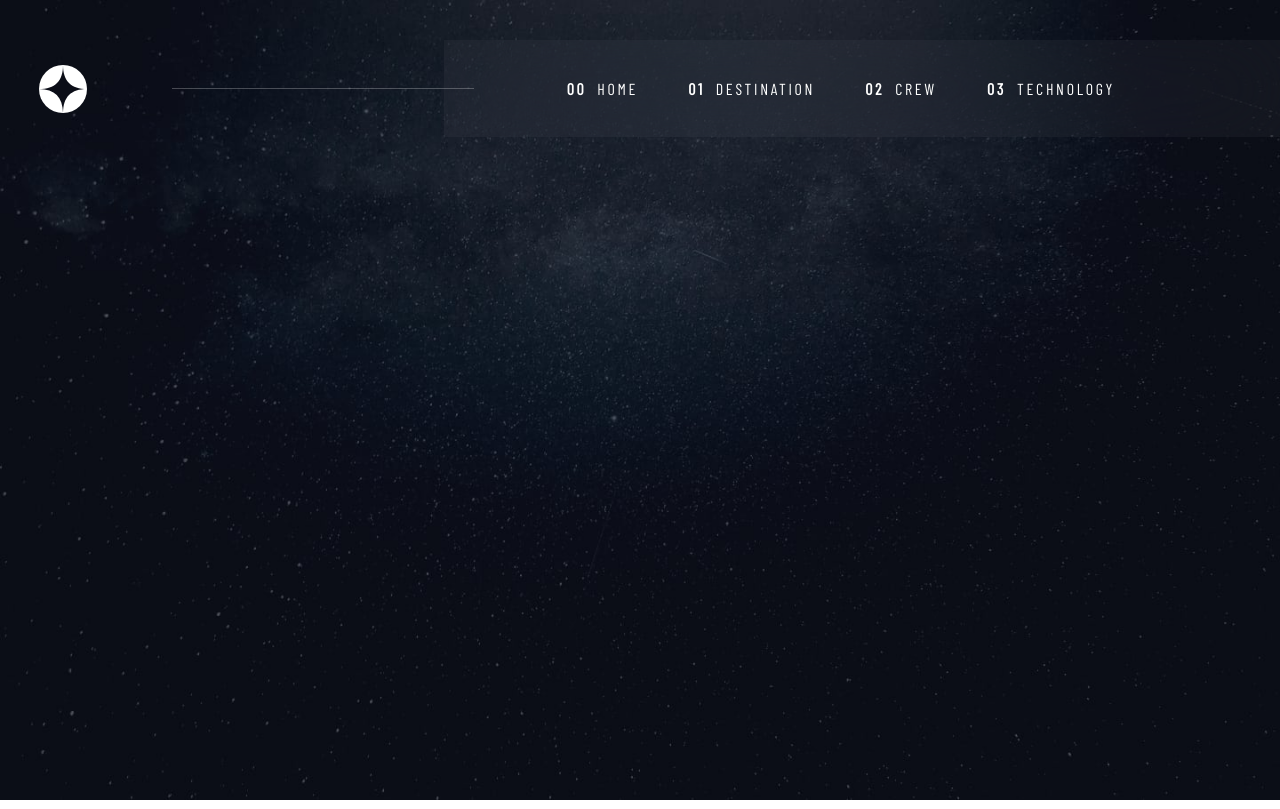
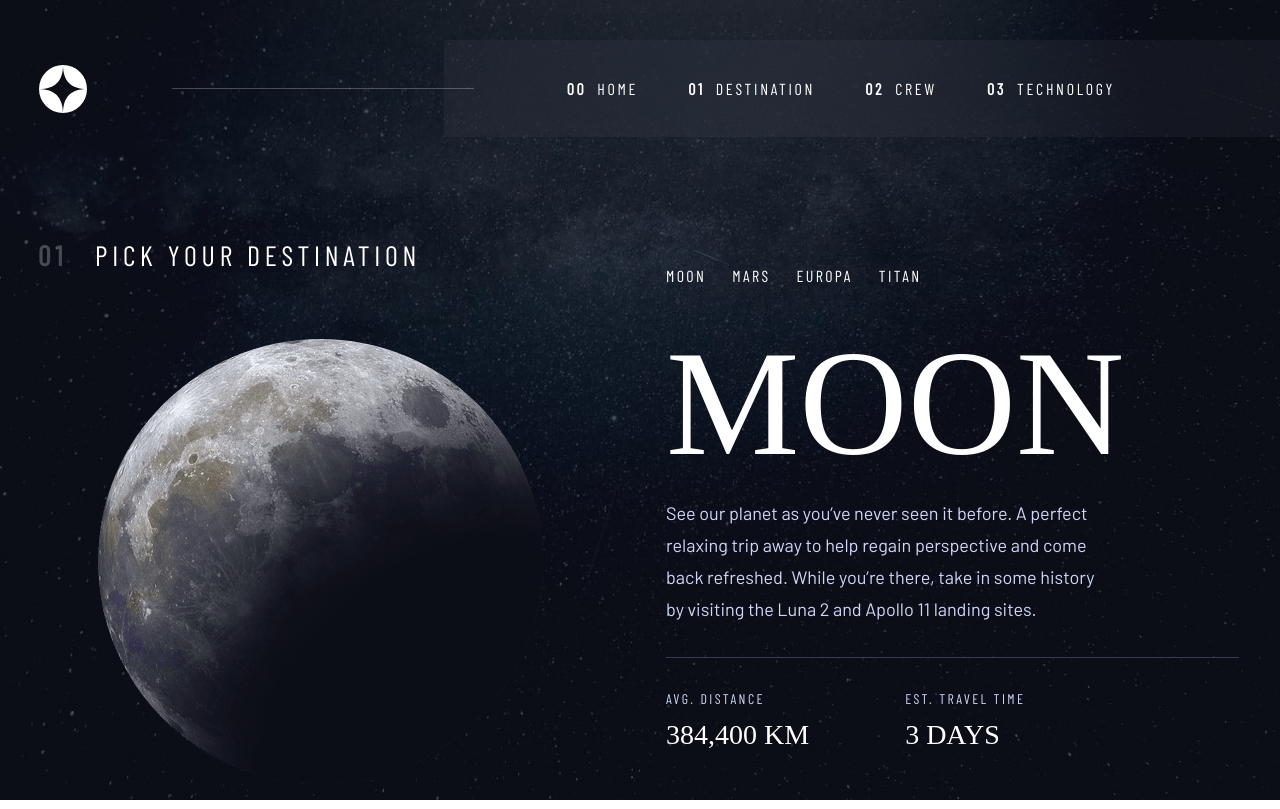
Before and after one commit to YerikAH/space-tourism-frontend-mentor, a React (Vite) app: page / in a window 1280 px wide. Built offline with nearby package versions, Linux system fonts and the light colour scheme; a web font is replaced by a local one.

Commit message:
structure destination done

```diff
--- a/src/components/screen/DestinationComponent.tsx
+++ b/src/components/screen/DestinationComponent.tsx
@@ -1,12 +1,34 @@
 import React from "react";
+/* components */
+import NavegatorComponent from "../NavegatorComponent";
+/* images */
+import mars from "../../assets/destination/image-mars.png";
+import europa from "../../assets/destination/image-europa.png";
+import moon from "../../assets/destination/image-moon.png";
+import titan from "../../assets/destination/image-titan.png";
+/* styles */
 import {
   BgGround,
+  BStyle,
+  Decoration,
+  DivBoxOne,
+  DivBoxTwo,
   DivGridOne,
   DivGridTwo,
+  DivStart,
+  DivTitle,
+  HeadlinePrincipal,
+  HeadlineSecond,
+  ImagePlanet,
+  ImageRespon,
   MainStyle,
+  Navigation,
+  NavigationOptions,
   SectionStyle,
+  Subtitle,
+  TextBodyOne,
+  TextBodyTwo,
 } from "../../styles/destination_style";
-import NavegatorComponent from "../NavegatorComponent";
 
 export default function DestinationComponent() {
   return (
@@ -15,8 +37,43 @@ export default function DestinationComponent() {
       <NavegatorComponent />
       <MainStyle>
         <SectionStyle>
-          <DivGridOne></DivGridOne>
-          <DivGridTwo></DivGridTwo>
+          <DivGridOne>
+            <DivStart>
+              <DivTitle>
+                <BStyle>01</BStyle>
+                <HeadlineSecond>Pick your destination</HeadlineSecond>
+              </DivTitle>
+            </DivStart>
+            <ImageRespon>
+              <ImagePlanet src={moon} />
+            </ImageRespon>
+          </DivGridOne>
+          <DivGridTwo>
+            <Navigation>
+              <NavigationOptions>moon</NavigationOptions>
+              <NavigationOptions>mars</NavigationOptions>
+              <NavigationOptions>europa</NavigationOptions>
+              <NavigationOptions>titan</NavigationOptions>
+            </Navigation>
+            <HeadlinePrincipal>moon</HeadlinePrincipal>
+            <TextBodyOne>
+              See our planet as you’ve never seen it before. A perfect relaxing
+              trip away to help regain perspective and come back refreshed.
+              While you’re there, take in some history by visiting the Luna 2
+              and Apollo 11 landing sites.
+            </TextBodyOne>
+            <Decoration></Decoration>
+            <DivBoxOne>
+              <DivBoxTwo>
+                <Subtitle>AVG. DISTANCE</Subtitle>
+                <TextBodyTwo>384,400 km</TextBodyTwo>
+              </DivBoxTwo>
+              <DivBoxTwo>
+                <Subtitle>Est. travel time</Subtitle>
+                <TextBodyTwo>3 days</TextBodyTwo>
+              </DivBoxTwo>
+            </DivBoxOne>
+          </DivGridTwo>
         </SectionStyle>
       </MainStyle>
     </>
--- a/src/index.css
+++ b/src/index.css
@@ -3,6 +3,7 @@
 
 :root {
   --blue-dark: #0a0c17;
+  --black: #383b4b;
   --purple-light: #d0d6f9;
   --white: #ffffff;
   --white-transparent: rgba(255, 255, 255, 0.04);
--- a/src/styles/destination_style.ts
+++ b/src/styles/destination_style.ts
@@ -26,12 +26,56 @@ export const MainStyle = styled.main`
   margin: 0 auto;
   position: relative;
   width: 100%;
+  @media (min-width: 720px) {
+    margin-top: 2.5rem;
+  }
+  @media (min-width: 720px) {
+    margin-top: 4.75rem;
+  }
 `;
-export const SectionStyle = styled.section``;
-export const DivGridOne = styled.div``;
-export const DivGridTwo = styled.div``;
-
-export const DivTitle = styled.div``;
+export const SectionStyle = styled.section`
+  display: grid;
+  place-items: center;
+  @media (min-width: 1000px) {
+    grid-template-columns: 50% 50%;
+  }
+`;
+export const DivGridOne = styled.div`
+  width: 100%;
+  display: grid;
+  place-items: center;
+`;
+export const DivGridTwo = styled.div`
+  display: grid;
+  place-items: center;
+  width: 100%;
+  margin-top: 1.625rem;
+  padding: 0 1.625rem;
+  margin-bottom: 3.625rem;
+  @media (min-width: 720px) {
+    margin-top: 3.313rem;
+  }
+  @media (min-width: 1000px) {
+    place-items: start;
+  }
+`;
+export const DivStart = styled.div`
+  display: flex;
+  justify-content: center;
+  align-items: center;
+  width: 100%;
+  padding: 0 2.375rem;
+  @media (min-width: 720px) {
+    justify-content: start;
+  }
+`;
+export const DivTitle = styled.div`
+  display: flex;
+  gap: 1.125rem;
+  @media (min-width: 1000px) {
+    gap: 1.75rem;
+  }
+`;
 export const BStyle = styled.b`
   text-align: center;
   letter-spacing: 2.7px;
@@ -73,14 +117,16 @@ export const HeadlineSecond = styled.h2`
 export const ImageRespon = styled.div`
   width: 10.625rem;
   height: 10.625rem;
-
+  margin-top: 2rem;
   @media (min-width: 720px) {
     width: 18.75rem;
     height: 18.75rem;
+    margin-top: 3.75rem;
   }
   @media (min-width: 1000px) {
     width: 27.813rem;
     height: 27.813rem;
+    margin-top: 4.188rem;
   }
 `;
 export const ImagePlanet = styled.img`
@@ -93,28 +139,34 @@ export const TextBodyOne = styled.p`
   font: normal normal 400 0.938rem/1.563rem var(--font-barlow);
   text-align: center;
   width: 100%;
+  margin-top: 0.75rem;
   @media (min-width: 720px) {
     font-size: 1rem;
     line-height: 1.75rem;
-    max-width: 27.75rem;
+    max-width: 35.813rem;
+    margin-top: 0.5rem;
   }
   @media (min-width: 1000px) {
     font-size: 1.125rem;
     line-height: 2rem;
     text-align: left;
-    max-width: 35.813rem;
+    max-width: 27.75rem;
   }
 `;
 
 export const Navigation = styled.nav`
   display: flex;
-  gap: 1rem;
+  gap: 1.625rem;
+  @media (min-width: 720px) {
+    gap: 2.25;
+  }
 `;
 export const NavigationOptions = styled.button`
   letter-spacing: 2.3625px;
   font: normal normal 400 0.875rem/1.063rem var(--font-barlow-condensed);
   color: var(--white);
   background-color: transparent;
+  text-transform: uppercase;
   @media (min-width: 720px) {
     font-size: 1rem;
     line-height: 1.188rem;
@@ -126,31 +178,63 @@ export const HeadlinePrincipal = styled.h1`
   color: var(--white);
   font: normal normal 400 3.5rem/4rem var(--font-bellefair);
   text-transform: uppercase;
+  margin-top: 1.25rem;
   @media (min-width: 720px) {
-    font-size: 9.375rem;
-    line-height: 9.375rem;
+    font-size: 5rem;
+    line-height: 5.75rem;
+    margin-top: 2rem;
   }
   @media (min-width: 1000px) {
     font-size: 9.375rem;
     line-height: 10.75rem;
   }
 `;
-export const Decoration = styled.div``;
-export const DivBoxOne = styled.div``;
+export const Decoration = styled.div`
+  margin: 2rem 0;
+  height: 1px;
+  width: 100%;
+  background-color: var(--black);
+  max-width: 35.813rem; ;
+`;
+export const DivBoxOne = styled.div`
+  display: flex;
+  flex-direction: column;
+  gap: 2rem;
+  justify-content: center;
+  @media (min-width: 720px) {
+    flex-direction: row;
+    width: 100%;
+    gap: 6rem;
+  }
+  @media (min-width: 1000px) {
+    justify-content: start;
+  }
+`;
 export const DivBoxTwo = styled.div``;
 export const Subtitle = styled.h3`
   text-align: center;
   letter-spacing: 2.3625px;
   text-transform: uppercase;
-  font: normal normal 400 0.875rem/1.063rem (--font-barlow-condensed);
-
+  font: normal normal 400 0.875rem/1.063rem var(--font-barlow-condensed);
   color: var(--purple-light);
+  @media (min-width: 720px) {
+    text-align: left;
+  }
+  @media (min-width: 1000px) {
+    text-align: left;
+  }
 `;
 
 export const TextBodyTwo = styled.p`
   font: normal normal 400 1.75rem/2rem var(--font-bellefair);
   text-align: center;
   text-transform: uppercase;
-
   color: var(--white);
+  @media (min-width: 720px) {
+    margin-top: 0.75rem;
+    text-align: left;
+  }
+  @media (min-width: 1000px) {
+    text-align: left;
+  }
 `;
```
